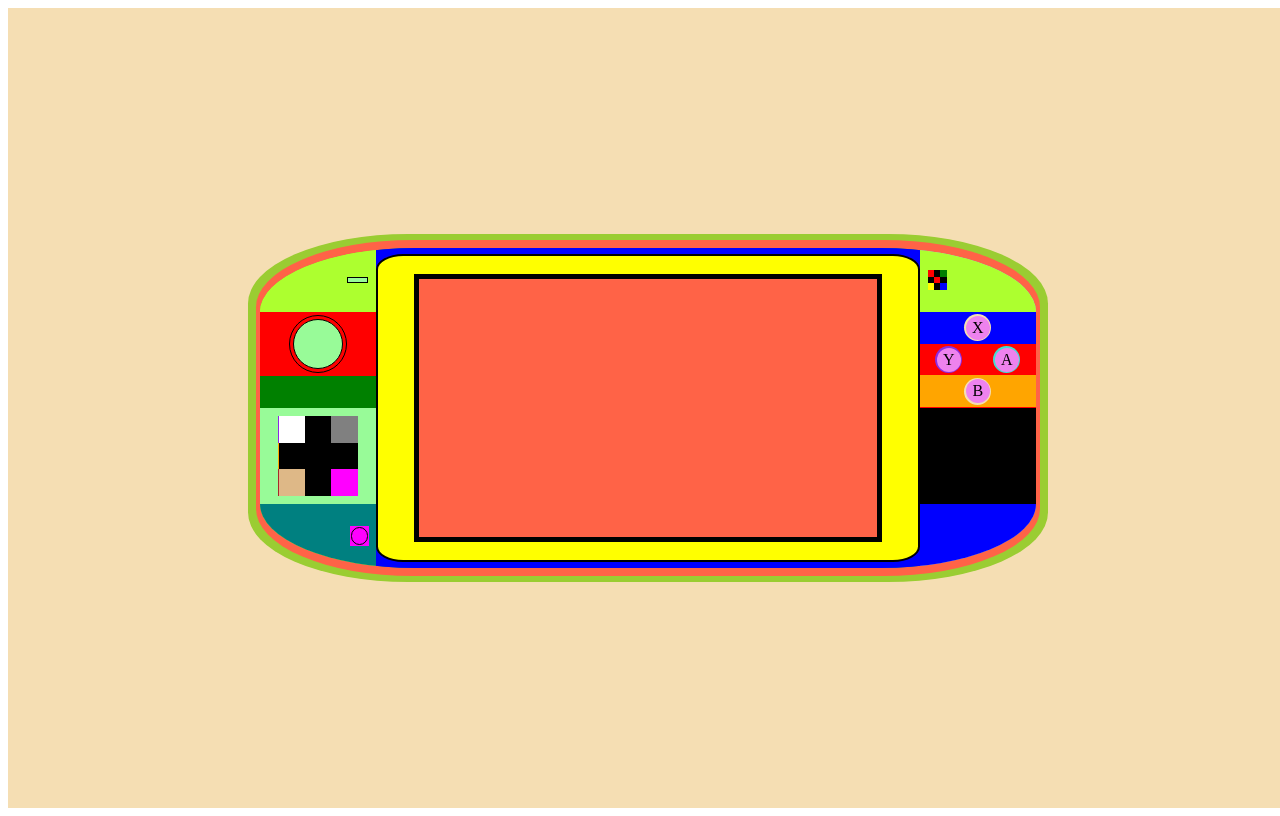
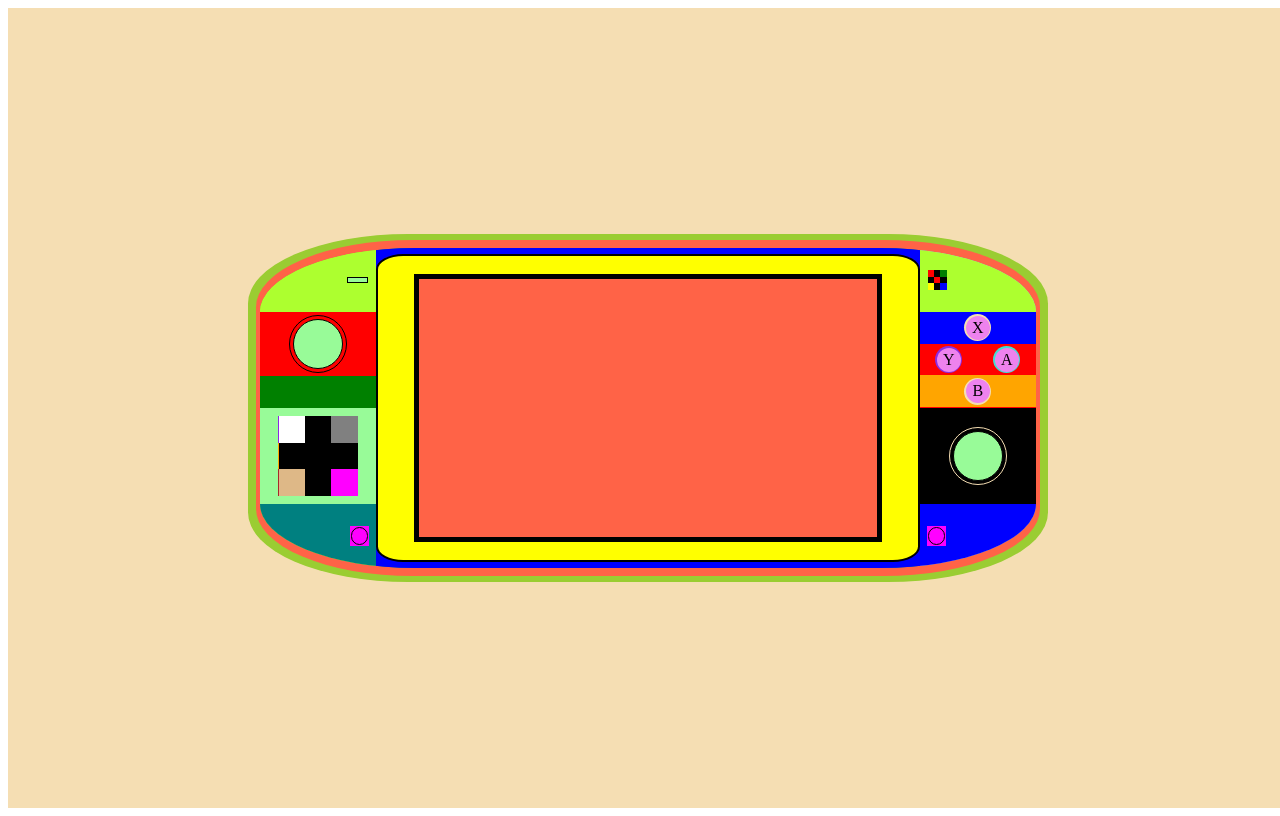
Before and after one commit to SantiagoRMJ/gameConsole2, a plain HTML site: page index.html in a window 1280 px wide. Drawn offline with Linux system fonts and the light colour scheme.

Commit message:
right panel done

```diff
--- a/css/style.css
+++ b/css/style.css
@@ -221,11 +221,11 @@
     width: 33%;
 }
 
-
-
-
-
-
+/********************************
+*********************************
+*******  PHOTO BUTTON  **********
+*********************************
+********************************/
 #contPhoto{
     background-color: teal;
     height: 20%;
@@ -506,22 +506,42 @@
 }
 
 
-
-
-
-
-
-
-
+/********************************
+*********************************
+*******  RIGHT JOYSTICK  ********
+*********************************
+********************************/
 
 #contRightJoystick{
     background-color: black;
     height: 30%;
     width: 100%;
     display: flex;
-    justify-content: flex-start;
+    justify-content: center;
     align-items: center;
 }
+
+#outsideRightJoystick{
+    height: 3.5em;
+    width: 3.5em;
+    border: 1px solid wheat;
+    border-radius: 100%;
+    display: flex;
+    justify-content: center;
+    align-items: center;
+}
+#insideRightJoystick{
+    height: 3em;
+    width: 3em;
+    background-color: palegreen;
+    border: 1px solid black;
+    border-radius: 100%;
+}
+/********************************
+*********************************
+*********  HOME BUTTON  *********
+*********************************
+********************************/
 #contHome{
     background-color: blue;
     height: 20%;
@@ -530,3 +550,20 @@
     justify-content: flex-start;
     align-items: center;
 }
+#homeButton{
+    background-color: fuchsia;
+    height: 1.2em;
+    width: 1.2em;
+    margin-left: 7px;
+    display: flex;
+    align-items: center;
+    justify-content: center;
+}
+#intHome{
+    background-color: fuchsia;
+    height: 80%;
+    width: 80%;
+    border-radius: 100%;
+    border: 1px solid black;
+
+}
--- a/index.html
+++ b/index.html
@@ -92,8 +92,16 @@
                                 </div>
                             </div>
                         </div>
-                        <div id="contRightJoystick"></div>
-                        <div id="contHome"></div>
+                        <div id="contRightJoystick">
+                            <div id="outsideRightJoystick">
+                                <div id="insideRightJoystick"></div>
+                            </div>
+                        </div>
+                        <div id="contHome">
+                            <div id="homeButton">
+                                <div id="intHome"></div>
+                            </div>
+                        </div>
                     </div>
                 </div>
             </div>
```
